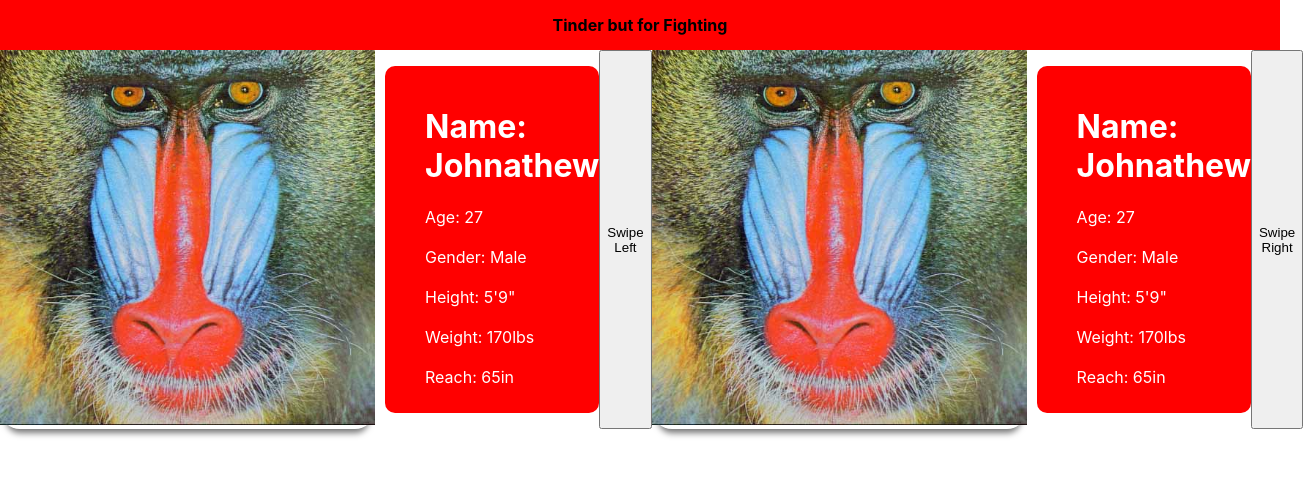
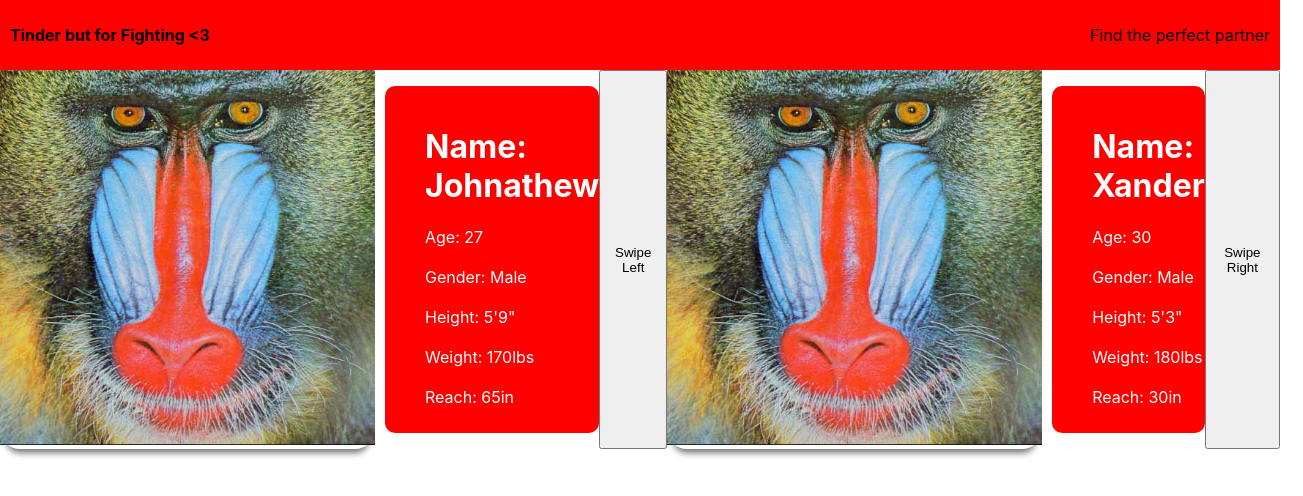
Before and after one commit to johnathew/tinder-but-for-fighting, a React (Create React App) app: page / in a window 1280 px wide. Shown: the top 496 px of the page, 1303 px wide, since content can reach past the window. Built offline with nearby package versions, Linux system fonts and the light colour scheme.

Commit message:
renamed Profile; added item to array

```diff
--- a/src/App.js
+++ b/src/App.js
@@ -27,6 +27,14 @@ function App() {
       weight: "250lbs",
       reach: "77in",
     },
+    {
+      age: "22",
+      name: "Charlie",
+      gender: "Male",
+      height: "5'7\"",
+      weight: "150lbs",
+      reach: "60in",
+    },
   ];
 
   return (
--- a/src/components/Profiles.js
+++ b/src/components/Profiles.js
@@ -1,14 +1,14 @@
-import "./Profile.css";
+import "./Profiles.css";
 import ProfileInfo from "./ProfileInfo";
 import { useState } from "react";
 
 const Profiles = (props) => {
-  let [profile, setProfile] = useState(0);
+  let [profile, setProfile] = useState(1); // is it ok to use let here?
 
   const rightSwipeHandler = () => {
     setProfile(() => {
-      if (profile >= 2) {
-        return (profile = 0);
+      if (profile >= 3) {
+        return (profile = 1);
       } else {
         return profile + 1;
       }
@@ -17,8 +17,8 @@ const Profiles = (props) => {
 
   const leftSwipeHandler = () => {
     setProfile(() => {
-      if (profile <= 0) {
-        return (profile = 2);
+      if (profile <= 1) {
+        return (profile = 3);
       } else {
         return profile - 1;
       }
--- a/src/components/UI/Header.css
+++ b/src/components/UI/Header.css
@@ -2,6 +2,7 @@
     background-color: red;
     align-items: center;
     display: flex;
-    justify-content: center;
+    justify-content: space-between;
     height: 50px;
+    padding: 10px;
 }
--- a/src/components/UI/Header.js
+++ b/src/components/UI/Header.js
@@ -3,7 +3,9 @@ import "./Header.css"
 const Header = () => {
   return (
     <div className="header">
-      <strong> Tinder but for Fighting </strong>
+      <strong> Tinder but for Fighting {`<3`} </strong>
+      <br></br>
+      <p>Find the perfect partner</p>
     </div>
   );
 };
```
Also changed, not shown: src/components/Profiles.css (renamed from src/components/Profile.css).
